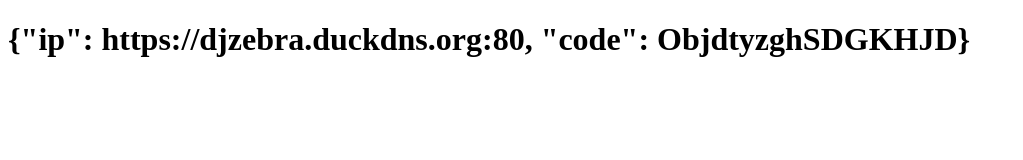
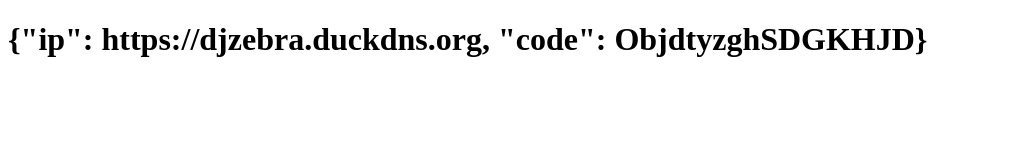
Before and after one commit to djzebra/game-conduit, a plain HTML site: page index.html in a window 1280 px wide. Shown: the whole page, without its empty margins (0-1023 px from the left). Drawn offline with Linux system fonts and the light colour scheme.

Commit message:
Update index.html

```diff
--- a/index.html
+++ b/index.html
@@ -2,7 +2,7 @@
 <html>
 <body>
 
-<h1>{"ip": https://djzebra.duckdns.org:80, "code": ObjdtyzghSDGKHJD}</h1>
+<h1>{"ip": https://djzebra.duckdns.org, "code": ObjdtyzghSDGKHJD}</h1>
 
 </body>
 </html>
```
